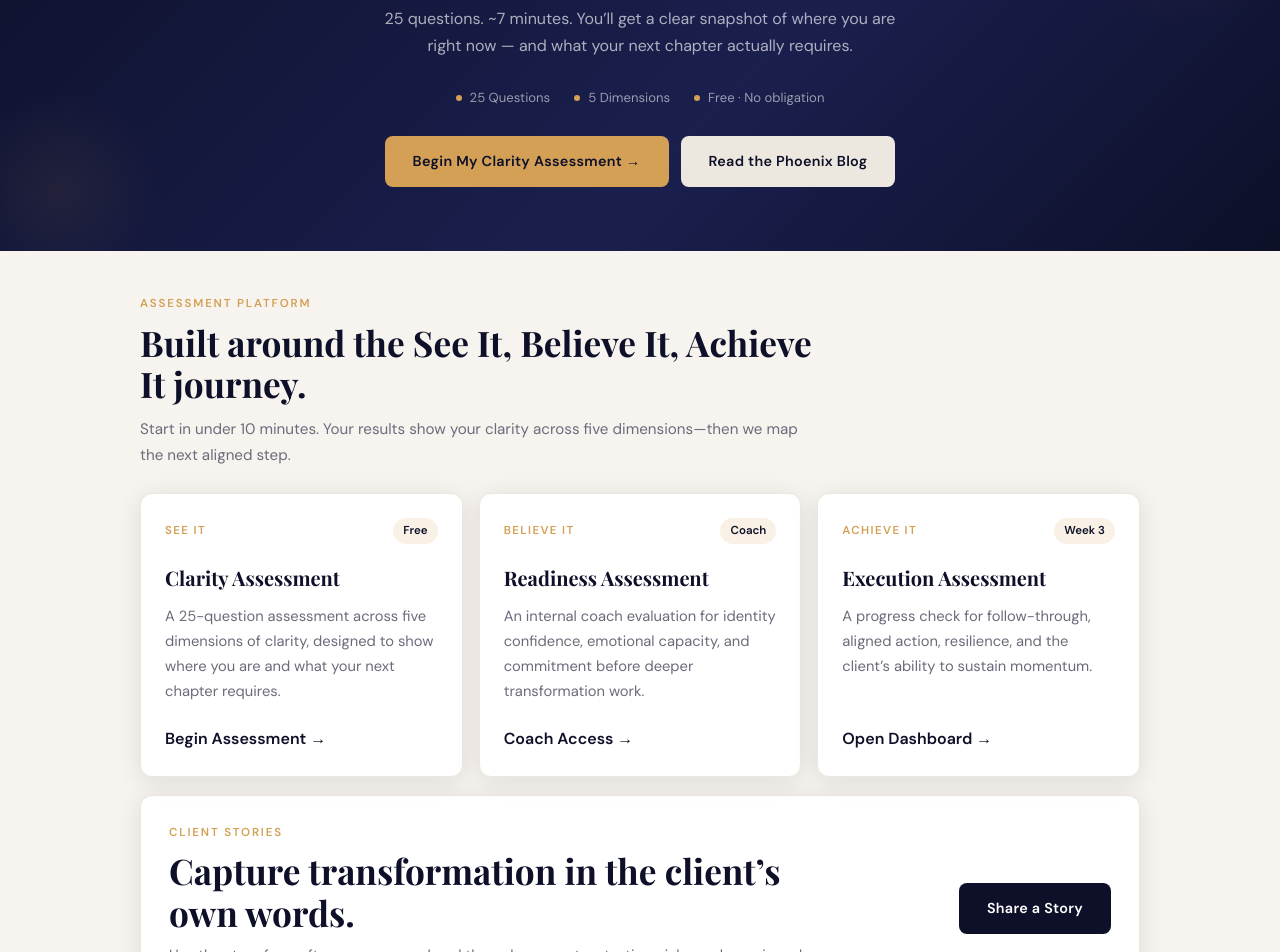
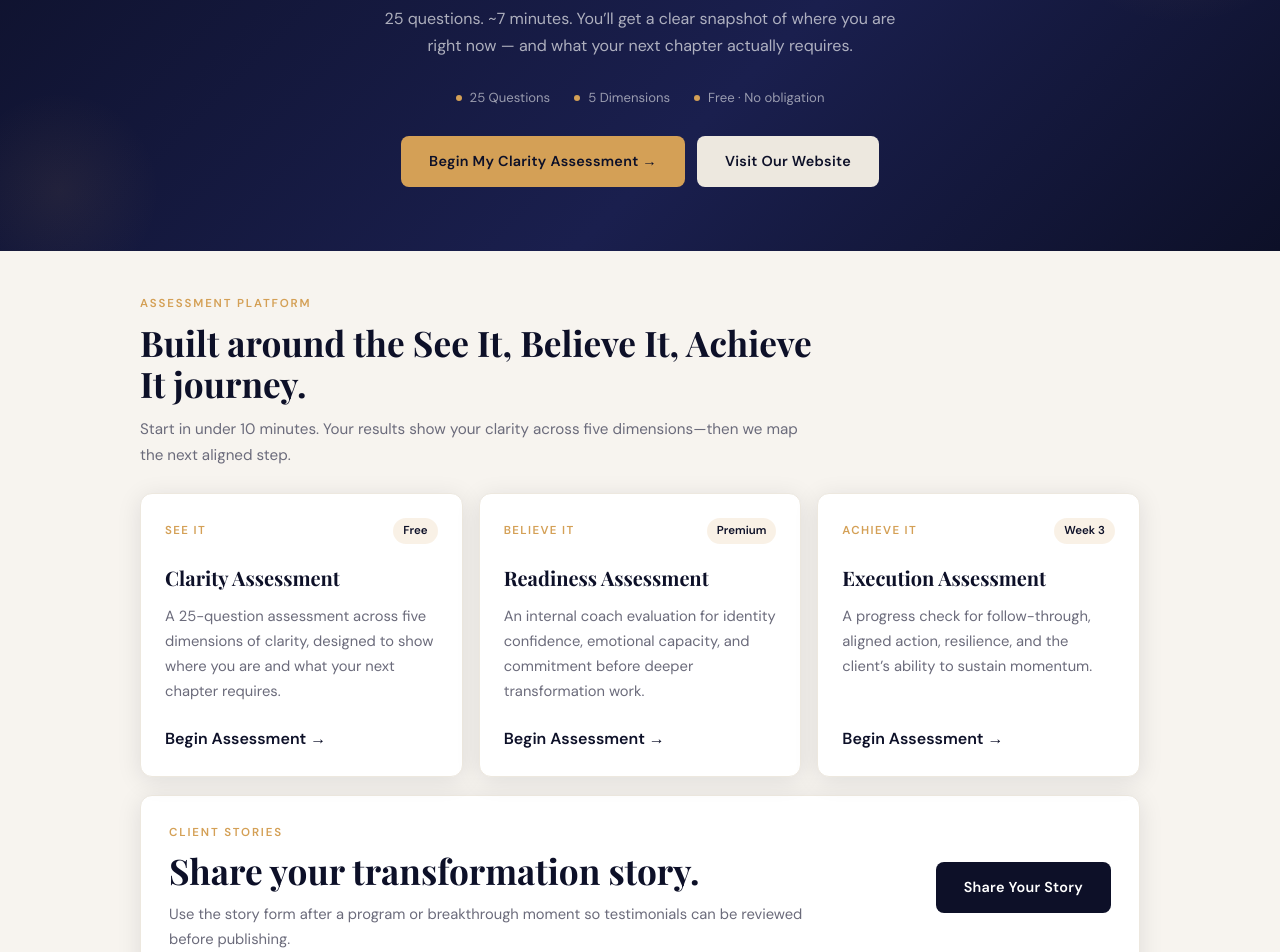
Before and after one commit to AdemiluaAdeola/phoenix, a React (Vite) app: page / in a window 1280 px wide. Shown: the part 360-1312 px from the top of the page. Built offline with nearby package versions, Linux system fonts and the light colour scheme.

Commit message:
design element changes

```diff
--- a/src/pages/AssessmentPage.css
+++ b/src/pages/AssessmentPage.css
@@ -331,3 +331,37 @@
   margin-bottom: 16px;
   border: 1px solid rgba(139, 38, 53, 0.12);
 }
+
+.coach-lock-footer {
+  margin-top: 18px;
+  font-size: 0.94rem;
+  color: var(--muted);
+  line-height: 1.6;
+  text-align: center;
+}
+
+.coach-lock-footer p {
+  margin: 0 0 10px;
+}
+
+.coach-lock-footer-links {
+  display: inline-flex;
+  flex-wrap: wrap;
+  justify-content: center;
+  align-items: center;
+  gap: 0.4rem;
+  font-weight: 700;
+}
+
+.coach-lock-footer-links span {
+  color: var(--muted);
+}
+
+.coach-lock-footer a {
+  color: var(--navy);
+  text-decoration: none;
+}
+
+.coach-lock-footer a:hover {
+  text-decoration: underline;
+}
--- a/src/pages/AssessmentPage.jsx
+++ b/src/pages/AssessmentPage.jsx
@@ -1,5 +1,5 @@
 import { useState } from 'react';
-import { useNavigate, useSearchParams } from 'react-router-dom';
+import { Link, useNavigate, useSearchParams } from 'react-router-dom';
 import { createAssessment, createReadiness, createExecutionForm, createTestimonial } from '../api/dbClient';
 import './AssessmentPage.css';
 
@@ -107,9 +107,10 @@ const AssessmentPage = () => {
   const [searchParams] = useSearchParams();
   const mode = searchParams.get('mode');
   const share = searchParams.get('share');
+  const assessmentType = searchParams.get('assessment') || 'readiness';
 
   const [activeTab, setActiveTab] = useState(() => {
-    if (mode === 'coach') return 'readiness';
+    if (mode === 'coach') return assessmentType === 'execution' ? 'execution' : 'readiness';
     if (share === 'story') return 'testimonial';
     return 'clarity';
   });
@@ -128,23 +129,16 @@ const AssessmentPage = () => {
     }
   };
 
+  const getAssessmentTitle = (type) => {
+    return type === 'execution' ? 'Execution Assessment' : 'Readiness Assessment';
+  };
+
   if (mode === 'coach' && !isUnlocked) {
     return (
       <div className="coach-lock-overlay">
         <form onSubmit={handlePasswordSubmit} className="coach-lock-card hover-glow">
-          <h3>Coach Access</h3>
-          <p>Please enter the authorization code to unlock readiness and execution assessments.</p>
-
-          <div className="coach-lock-actions-top">
-            <button
-              type="button"
-              className="btn btn-secondary"
-              onClick={() => navigate('/')}
-              style={{ width: '100%' }}
-            >
-              ← Back to Landing
-            </button>
-          </div>
+          <h3>{getAssessmentTitle(assessmentType)}</h3>
+          <p>Please enter the authorization code to unlock this assessment.</p>
 
           <div className="form-group">
             <input
@@ -156,7 +150,15 @@ const AssessmentPage = () => {
             />
           </div>
           {passwordError && <div className="coach-lock-error">Incorrect code. Try again.</div>}
-          <button type="submit" className="btn btn-primary scale-on-hover" style={{ width: '100%' }}>Unlock Dashboard</button>
+          <button type="submit" className="btn btn-primary scale-on-hover" style={{ width: '100%' }}>Unlock Assessment</button>
+          <div className="coach-lock-footer">
+            <p>Don't have an access code?</p>
+            <div className="coach-lock-footer-links">
+              <Link to="/assessment">Take a free assessment</Link>
+              <span>or</span>
+              <Link to="/login">GET ACCESS</Link>
+            </div>
+          </div>
         </form>
       </div>
     );
--- a/src/pages/LandingPage.jsx
+++ b/src/pages/LandingPage.jsx
@@ -12,19 +12,19 @@ const platformCards = [
   },
   {
     title: 'Readiness Assessment',
-    badge: 'Coach',
+    badge: 'Premium',
     phase: 'Believe It',
     body: 'An internal coach evaluation for identity confidence, emotional capacity, and commitment before deeper transformation work.',
-    to: '/assessment?mode=coach',
-    action: 'Coach Access'
+    to: '/assessment?mode=coach&assessment=readiness',
+    action: 'Begin Assessment'
   },
   {
     title: 'Execution Assessment',
     badge: 'Week 3',
     phase: 'Achieve It',
     body: 'A progress check for follow-through, aligned action, resilience, and the client’s ability to sustain momentum.',
-    to: '/assessment?mode=coach',
-    action: 'Open Dashboard'
+    to: '/assessment?mode=coach&assessment=execution',
+    action: 'Begin Assessment'
   }
 ];
 
@@ -36,7 +36,7 @@ const LandingPage = () => {
           Clarity assessment <span className="tab-badge">Free</span>
         </Link>
         <Link className="tab-btn" to="/assessment?mode=coach">
-          readiness assessment <span className="tab-badge">Coach</span>
+          readiness assessment <span className="tab-badge">Premium</span>
         </Link>
         <Link className="tab-btn" to="/assessment?mode=coach">
           execution assessment <span className="tab-badge">Week 3</span>
@@ -60,7 +60,7 @@ const LandingPage = () => {
         </div>
         <div className="landing-hero-actions">
           <Link to="/assessment" className="btn btn-gold">Begin My Clarity Assessment →</Link>
-          <Link to="/blog" className="btn btn-secondary">Read the Phoenix Blog</Link>
+          <Link to="https://www.phoenixclearinsight.com/" className="btn btn-secondary">Visit Our Website</Link>
         </div>
       </section>
 
@@ -90,10 +90,10 @@ const LandingPage = () => {
         <div className="landing-callout">
           <div>
             <span>Client Stories</span>
-            <h2>Capture transformation in the client’s own words.</h2>
+            <h2>Share your transformation story.</h2>
             <p>Use the story form after a program or breakthrough moment so testimonials can be reviewed before publishing.</p>
           </div>
-          <Link to="/assessment?share=story" className="btn btn-primary">Share a Story</Link>
+          <Link to="/assessment?share=story" className="btn btn-primary">Share Your Story</Link>
         </div>
       </section>
     </div>
```
